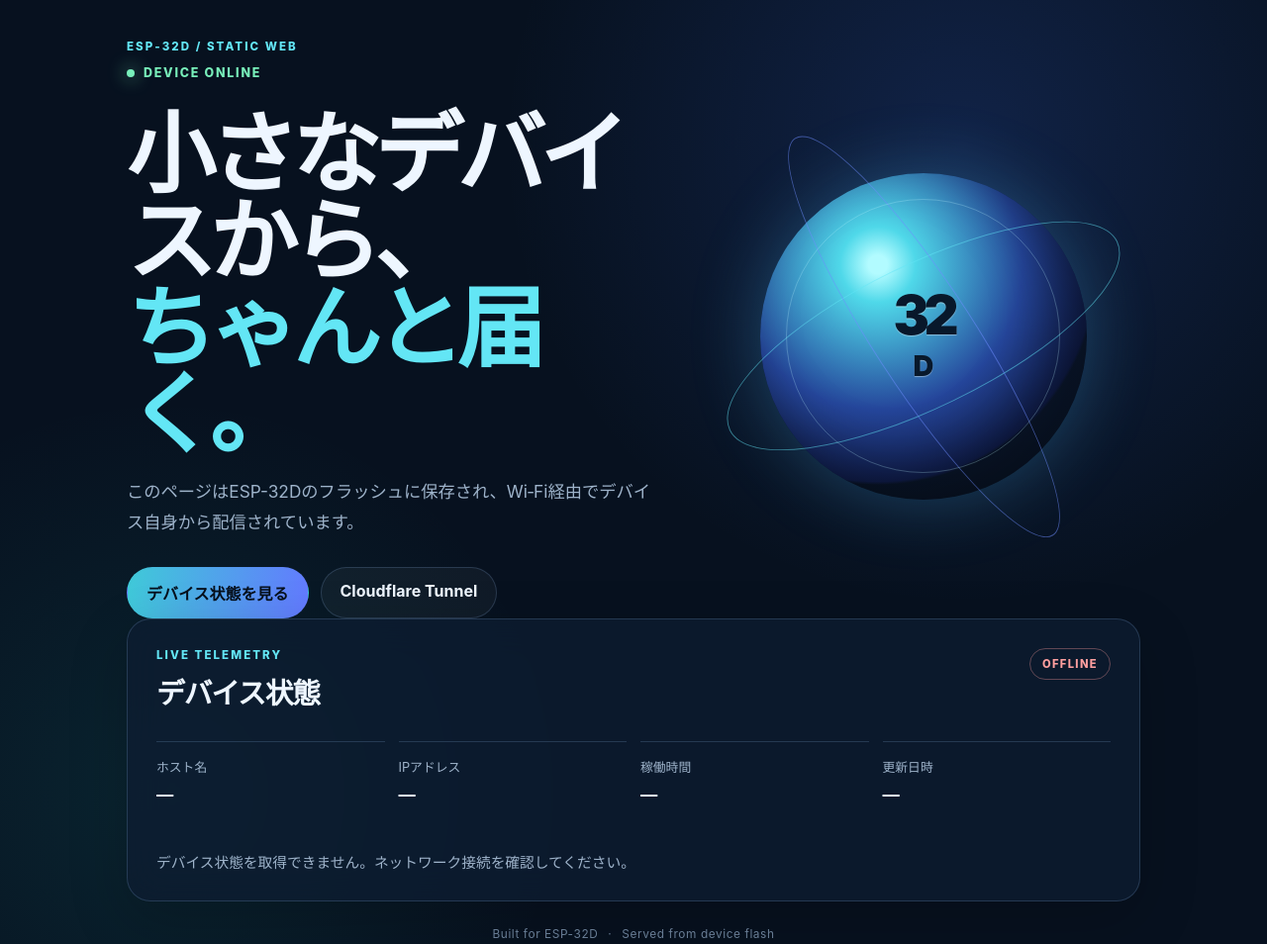
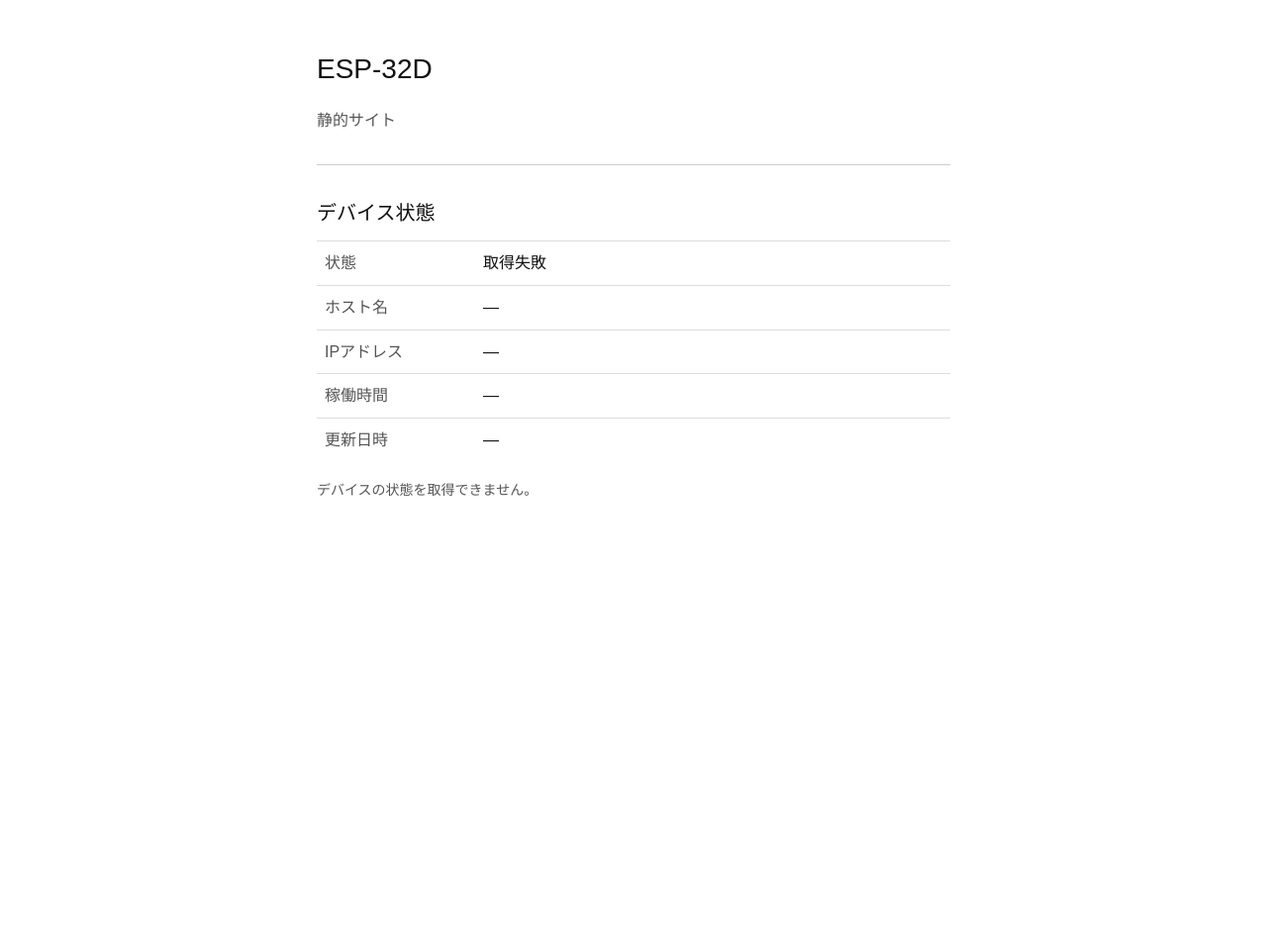
Before and after one commit to ngtyuk/esp32d-static-web-cloudflare, a plain HTML site: page site/index.html in a window 1280 px wide. Shown: the whole page at 99% size. After the commit the page ends 800 px from the top, so only its background shows below. Drawn offline with Linux system fonts and the light colour scheme; no server answers.

Commit message:
Make default site plain and minimal

```diff
--- a/site/app.js
+++ b/site/app.js
@@ -25,13 +25,11 @@
     fields.ip.textContent = data.ip || '—';
     fields.uptime.textContent = formatUptime(data.uptime);
     fields.updated.textContent = new Date().toLocaleTimeString('ja-JP');
-    badge.textContent = 'HEALTHY';
-    message.textContent = 'ESP-32Dから最新の状態を取得しました。';
-    badge.classList.remove('error');
+    badge.textContent = '正常';
+    message.textContent = '正常に取得しました。';
   } catch (error) {
-    badge.textContent = 'OFFLINE';
-    badge.classList.add('error');
-    message.textContent = 'デバイス状態を取得できません。ネットワーク接続を確認してください。';
+    badge.textContent = '取得失敗';
+    message.textContent = 'デバイスの状態を取得できません。';
   }
 }
 
--- a/site/index.html
+++ b/site/index.html
@@ -3,54 +3,27 @@
   <head>
     <meta charset="utf-8" />
     <meta name="viewport" content="width=device-width, initial-scale=1" />
-    <meta name="theme-color" content="#07111f" />
-    <title>ESP-32D Static Site</title>
+    <title>ESP-32D</title>
     <link rel="stylesheet" href="/styles.css" />
   </head>
   <body>
-    <main class="shell">
-      <div class="eyebrow">ESP-32D / STATIC WEB</div>
-      <section class="hero">
-        <div>
-          <p class="status"><span class="status-dot"></span> DEVICE ONLINE</p>
-          <h1>小さなデバイスから、<br /><em>ちゃんと届く。</em></h1>
-          <p class="lede">
-            このページはESP-32Dのフラッシュに保存され、Wi‑Fi経由でデバイス自身から配信されています。
-          </p>
-          <div class="actions">
-            <a class="button button-primary" href="#status">デバイス状態を見る</a>
-            <a class="button button-ghost" href="https://developers.cloudflare.com/tunnel/" target="_blank" rel="noreferrer">Cloudflare Tunnel</a>
-          </div>
-        </div>
-        <div class="orb" aria-hidden="true">
-          <div class="orb-ring orb-ring-one"></div>
-          <div class="orb-ring orb-ring-two"></div>
-          <div class="orb-core">32<br /><span>D</span></div>
-        </div>
-      </section>
+    <main>
+      <h1>ESP-32D</h1>
+      <p>静的サイト</p>
 
-      <section id="status" class="status-card" aria-live="polite">
-        <div class="card-heading">
-          <div>
-            <div class="eyebrow">LIVE TELEMETRY</div>
-            <h2>デバイス状態</h2>
-          </div>
-          <span id="health-badge" class="badge">CHECKING</span>
-        </div>
-        <div class="metrics">
-          <div class="metric"><span>ホスト名</span><strong id="hostname">—</strong></div>
-          <div class="metric"><span>IPアドレス</span><strong id="ip">—</strong></div>
-          <div class="metric"><span>稼働時間</span><strong id="uptime">—</strong></div>
-          <div class="metric"><span>更新日時</span><strong id="updated">—</strong></div>
-        </div>
-        <p id="health-message" class="health-message">デバイスから状態を取得しています…</p>
-      </section>
+      <hr />
 
-      <footer>
-        <span>Built for ESP-32D</span>
-        <span>·</span>
-        <span>Served from device flash</span>
-      </footer>
+      <h2>デバイス状態</h2>
+      <table>
+        <tbody>
+          <tr><th>状態</th><td id="health-badge">確認中</td></tr>
+          <tr><th>ホスト名</th><td id="hostname">—</td></tr>
+          <tr><th>IPアドレス</th><td id="ip">—</td></tr>
+          <tr><th>稼働時間</th><td id="uptime">—</td></tr>
+          <tr><th>更新日時</th><td id="updated">—</td></tr>
+        </tbody>
+      </table>
+      <p id="health-message">デバイスの状態を取得しています。</p>
     </main>
     <script src="/app.js"></script>
   </body>
--- a/site/styles.css
+++ b/site/styles.css
@@ -1,68 +1,70 @@
-:root {
-  color-scheme: dark;
-  --bg: #07111f;
-  --panel: rgba(14, 29, 49, 0.78);
-  --line: rgba(153, 197, 255, 0.18);
-  --text: #eef6ff;
-  --muted: #9eb3ca;
-  --cyan: #63e6f5;
-  --blue: #6d8cff;
-  --green: #78efba;
+body {
+  margin: 0;
+  background: #fff;
+  color: #111;
+  font-family: Arial, "Hiragino Kaku Gothic ProN", Meiryo, sans-serif;
+  font-size: 16px;
+  line-height: 1.6;
 }
 
-* { box-sizing: border-box; }
-
-html { scroll-behavior: smooth; }
-
-body {
-  margin: 0;
-  min-width: 320px;
-  background:
-    radial-gradient(circle at 76% 15%, rgba(63, 116, 255, 0.18), transparent 29rem),
-    radial-gradient(circle at 13% 82%, rgba(34, 210, 202, 0.1), transparent 25rem),
-    var(--bg);
-  color: var(--text);
-  font-family: Inter, ui-sans-serif, system-ui, -apple-system, BlinkMacSystemFont, "Segoe UI", sans-serif;
+main {
+  max-width: 640px;
+  margin: 48px auto;
+  padding: 0 20px;
 }
 
-.shell { max-width: 1080px; margin: 0 auto; padding: 40px 28px 28px; }
-.eyebrow { color: var(--cyan); font-size: 0.72rem; font-weight: 800; letter-spacing: 0.18em; }
+h1 {
+  margin: 0;
+  font-size: 28px;
+  font-weight: 400;
+}
 
-.hero { min-height: 560px; display: grid; grid-template-columns: 1.1fr 0.9fr; align-items: center; gap: 50px; }
-.status { display: inline-flex; align-items: center; gap: 9px; color: var(--green); font-size: 0.78rem; font-weight: 800; letter-spacing: 0.14em; }
-.status-dot { width: 8px; height: 8px; border-radius: 50%; background: var(--green); box-shadow: 0 0 18px var(--green); }
-h1 { max-width: 650px; margin: 18px 0; font-size: clamp(3.2rem, 7vw, 6.2rem); line-height: 0.98; letter-spacing: -0.07em; }
-h1 em { color: var(--cyan); font-style: normal; }
-.lede { max-width: 560px; color: var(--muted); font-size: 1.08rem; line-height: 1.8; }
-.actions { display: flex; flex-wrap: wrap; gap: 12px; margin-top: 30px; }
-.button { border: 1px solid var(--line); border-radius: 999px; padding: 13px 19px; color: var(--text); text-decoration: none; font-weight: 700; transition: transform 160ms ease, border-color 160ms ease, background 160ms ease; }
-.button:hover { transform: translateY(-2px); border-color: rgba(99, 230, 245, 0.65); }
-.button-primary { border-color: transparent; background: linear-gradient(100deg, #3fcad8, #6379ff); color: #06101d; }
-.button-ghost { background: rgba(255, 255, 255, 0.04); }
+h2 {
+  margin: 24px 0 12px;
+  font-size: 20px;
+  font-weight: 400;
+}
 
-.orb { position: relative; justify-self: center; width: min(35vw, 330px); aspect-ratio: 1; display: grid; place-items: center; border-radius: 50%; background: radial-gradient(circle at 36% 28%, #b2fbff 0 3%, #4fd8e9 12%, #25469b 46%, #101d4b 69%, transparent 70%); box-shadow: 0 0 70px rgba(80, 194, 255, 0.28), inset -28px -24px 60px rgba(0, 0, 0, 0.36); }
-.orb::after { content: ""; position: absolute; inset: 8%; border-radius: 50%; border: 1px solid rgba(190, 247, 255, 0.25); }
-.orb-ring { position: absolute; border: 1px solid rgba(99, 230, 245, 0.5); border-radius: 50%; transform: rotate(-26deg); }
-.orb-ring-one { width: 132%; height: 44%; }
-.orb-ring-two { width: 145%; height: 31%; transform: rotate(57deg); border-color: rgba(109, 140, 255, 0.52); }
-.orb-core { position: relative; z-index: 1; text-align: center; color: #08182b; font-size: 3.4rem; font-weight: 900; line-height: 0.77; letter-spacing: -0.1em; text-shadow: 0 1px 1px rgba(255,255,255,.4); }
-.orb-core span { font-size: 1.8rem; letter-spacing: 0; }
+p {
+  color: #555;
+}
 
-.status-card { border: 1px solid var(--line); border-radius: 24px; padding: 29px; background: var(--panel); backdrop-filter: blur(18px); box-shadow: 0 20px 60px rgba(0,0,0,.18); }
-.card-heading { display: flex; align-items: flex-start; justify-content: space-between; gap: 16px; }
-h2 { margin: 9px 0 0; font-size: 1.8rem; letter-spacing: -0.04em; }
-.badge { border: 1px solid rgba(120, 239, 186, .35); border-radius: 999px; padding: 8px 12px; color: var(--green); font-size: .7rem; font-weight: 800; letter-spacing: .12em; }
-.badge.error { color: #ff9f9f; border-color: rgba(255, 159, 159, .35); }
-.metrics { display: grid; grid-template-columns: repeat(4, 1fr); gap: 14px; margin-top: 30px; }
-.metric { min-height: 86px; border-top: 1px solid var(--line); padding-top: 15px; }
-.metric span { display: block; margin-bottom: 8px; color: var(--muted); font-size: .8rem; }
-.metric strong { font-size: 1.08rem; overflow-wrap: anywhere; }
-.health-message { margin: 25px 0 0; color: var(--muted); font-size: .92rem; }
-footer { display: flex; gap: 10px; justify-content: center; margin-top: 26px; color: #70869f; font-size: .74rem; letter-spacing: .05em; }
+hr {
+  margin: 32px 0;
+  border: 0;
+  border-top: 1px solid #ccc;
+}
 
-@media (max-width: 720px) {
-  .shell { padding: 28px 18px; }
-  .hero { min-height: auto; grid-template-columns: 1fr; gap: 46px; padding: 70px 0 90px; }
-  .orb { width: min(66vw, 280px); }
-  .metrics { grid-template-columns: repeat(2, 1fr); }
+table {
+  width: 100%;
+  border-collapse: collapse;
 }
+
+th,
+td {
+  padding: 9px 8px;
+  border-top: 1px solid #ddd;
+  text-align: left;
+  vertical-align: top;
+}
+
+th {
+  width: 9em;
+  color: #555;
+  font-weight: 400;
+}
+
+td {
+  overflow-wrap: anywhere;
+}
+
+#health-message {
+  margin-top: 18px;
+  font-size: 14px;
+}
+
+@media (max-width: 680px) {
+  main {
+    margin: 32px auto;
+  }
+}
```
Also changed, not shown: 1 other file.
